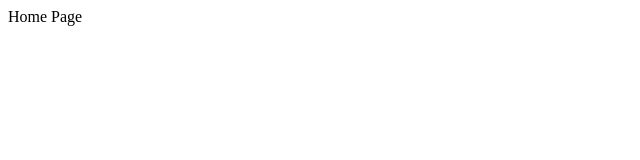
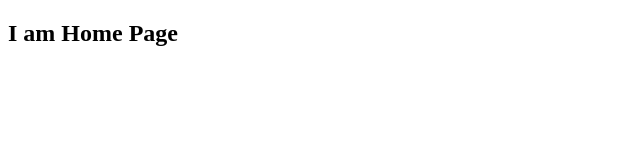
Before and after one commit to dkasinaidu/projectOne, a plain HTML site: page home.html in a window 1280 px wide. Shown: the whole page, without its empty margins (0-640 px from the left). Drawn offline with Linux system fonts and the light colour scheme.

Commit message:
Changed Home and Index File

```diff
--- a/home.html
+++ b/home.html
@@ -7,6 +7,6 @@
     <title>Document</title>
 </head>
 <body>
-    Home Page
+  <h2>I am Home Page</h2>
 </body>
 </html>
```
Also changed, not shown: index.html (+1 -1 lines).
